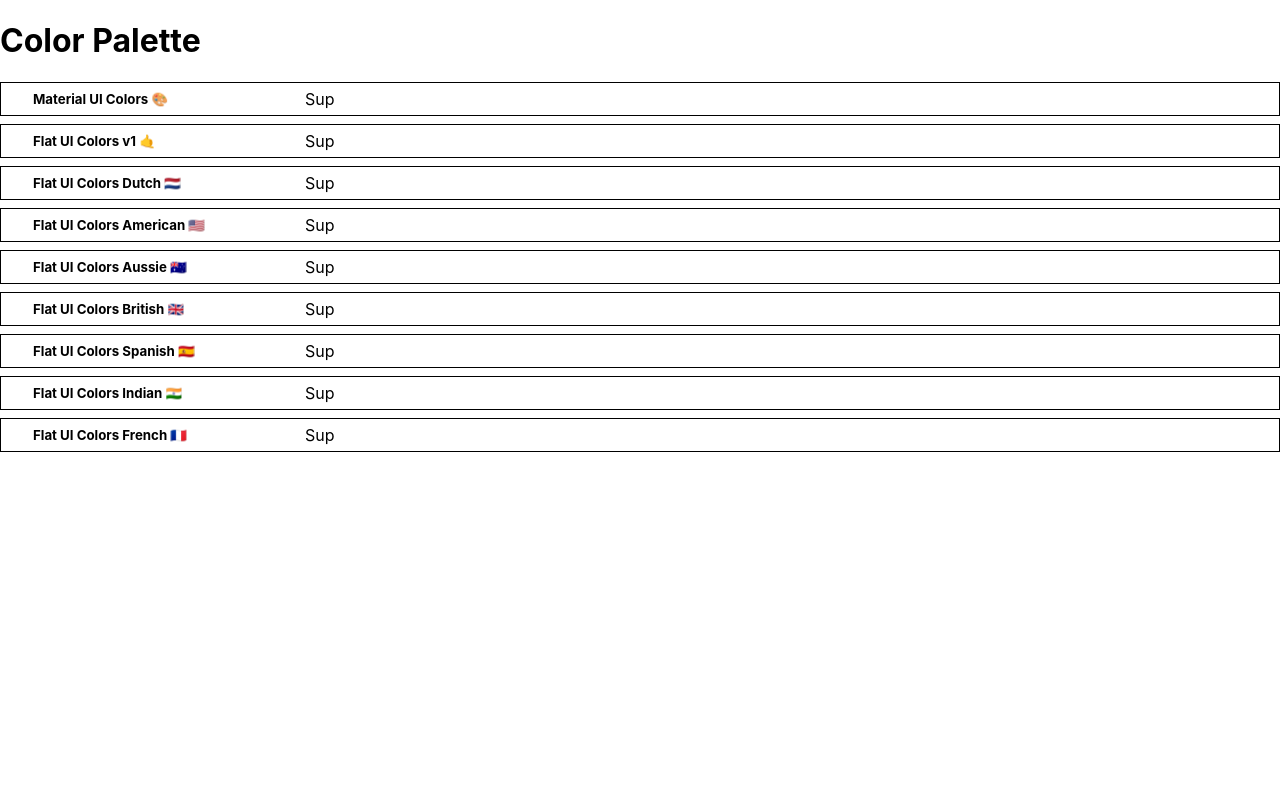
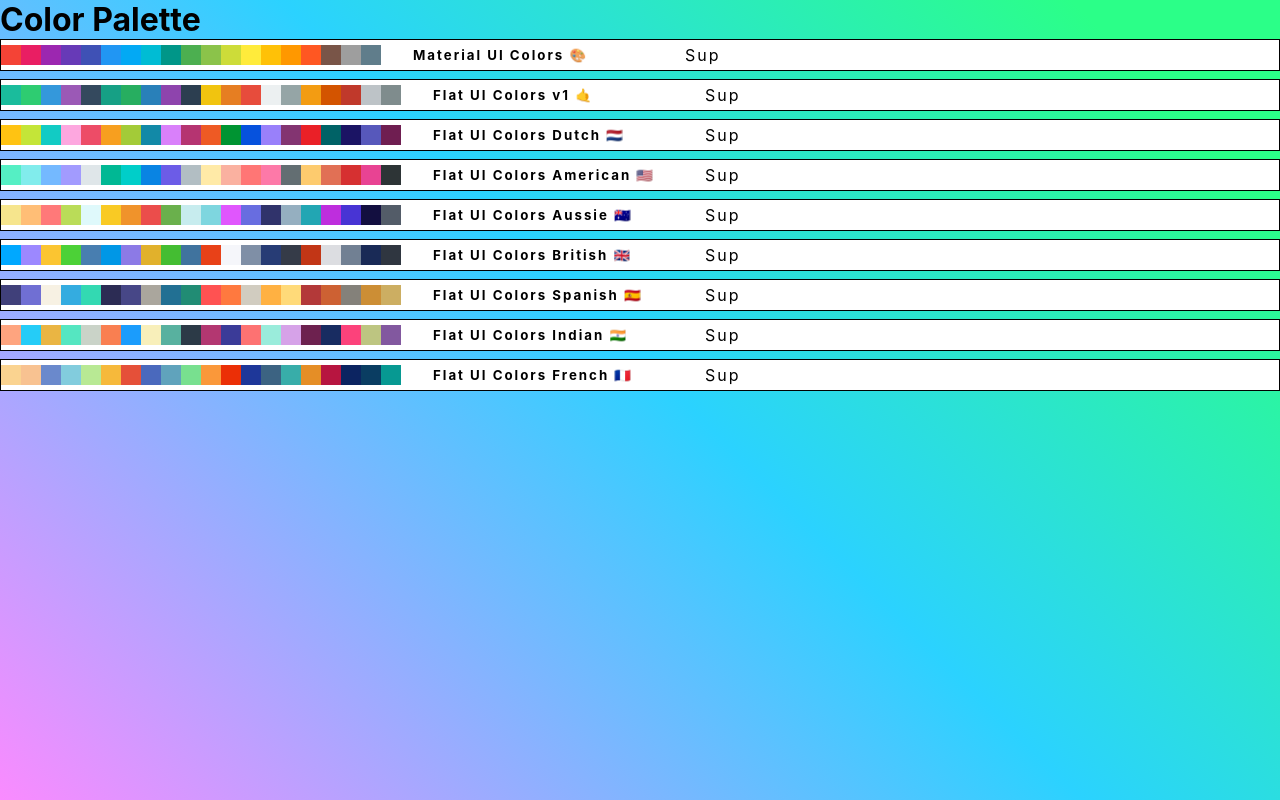
Before and after one commit to javi-err/Color-Palette-, a React (Create React App) app: page / in a window 1280 px wide. Built offline with nearby package versions, Linux system fonts and the light colour scheme.

Commit message:
styling mini palette

```diff
--- a/src/PaletteHome.js
+++ b/src/PaletteHome.js
@@ -1,18 +1,29 @@
 import React, { Component } from 'react'
 import PaletteList from './PaletteList'
 import { Link } from 'react-router-dom'
+import { withStyles } from '@material-ui/styles'
+
+
+const styles = {
+    root: {
+    backgroundColor: "#FA8BFF",
+    backgroundImage: "linear-gradient(45deg, #FA8BFF 0%, #2BD2FF 52%, #2BFF88 90%)",
+    height: "100vh"
+    }
+}
 
 export class PaletteHome extends Component {
 
     render() {
-    const { palettes } = this.props
+    const { classes, palettes } = this.props
+
     console.log(palettes)
         return (
-            <div>
+            <div className={classes.root}>
 
                 <h1>Color Palette</h1>
 
-                <div class="palette-list">
+                <div className="palette-list">
                 {palettes.map((palette) => {
                    return (
                     <PaletteList {...palette} />
@@ -25,4 +36,4 @@
     }
 }
 
-export default PaletteHome
+export default withStyles(styles)(PaletteHome)
--- a/src/PaletteList.js
+++ b/src/PaletteList.js
@@ -9,7 +9,9 @@
         display: "flex",
         flexDirection: "row",
         alignItems: "center",
-        height: "2rem"
+        height: "2rem",
+        letterSpacing: "2px",
+        position: "relative",
     },
 
     name: {
@@ -19,14 +21,31 @@
 
     colors: {
         marginLeft: "2rem",
+    },
+
+    miniPalette: {
+        display: "flex",
+    },
+
+    miniPal: {
+        width: "20px",
+        height: "20px"
     }
 
 }
 
 const PaletteList = (props) => {
-    const {classes, paletteName, emoji} = props;
+    const {classes, paletteName, emoji, colors} = props;
+    const miniPalette = colors.map(c => {
+        console.log(c)
+        return <div className={classes.miniPal} style={{backgroundColor: c.color}} key={c.name} ></div>
+    })
     return (
         <div className={classes.root}>
+
+            <div className={classes.miniPalette}>
+                {miniPalette}
+            </div>
 
             <h5 className={classes.name}>
                 {paletteName} <span>{emoji}</span>
--- a/src/index.css
+++ b/src/index.css
@@ -1,11 +1,16 @@
-body {
+* {
+  box-sizing: border-box;
   margin: 0;
-  font-family: -apple-system, BlinkMacSystemFont, 'Segoe UI', 'Roboto', 'Oxygen',
-    'Ubuntu', 'Cantarell', 'Fira Sans', 'Droid Sans', 'Helvetica Neue',
-    sans-serif;
-  -webkit-font-smoothing: antialiased;
-  -moz-osx-font-smoothing: grayscale;
+  padding: 0;
+
+font-family: -apple-system, BlinkMacSystemFont, 'Segoe UI', 'Roboto', 'Oxygen',
+  'Ubuntu', 'Cantarell', 'Fira Sans', 'Droid Sans', 'Helvetica Neue',
+  sans-serif;
+-webkit-font-smoothing: antialiased;
+-moz-osx-font-smoothing: grayscale;
 }
+
+
 
 code {
   font-family: source-code-pro, Menlo, Monaco, Consolas, 'Courier New',
```
Also changed, not shown: 1 other file (tests, documents, lock files or other folders).
